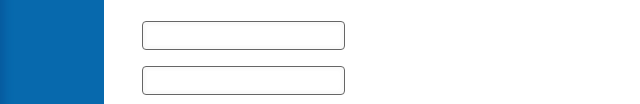
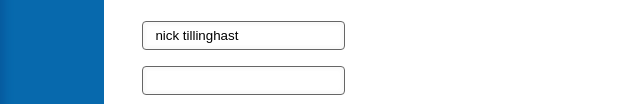
Before and after one commit to NickTillinghast/JQuery, a plain HTML site: page base/index.html in a window 1280 px wide. Shown: the part 663-767 px from the top of the page, 0-640 px from the left. Drawn offline with nearby package versions, Linux system fonts and the light colour scheme.

Commit message:
lesson 25

```diff
--- a/base/index.html
+++ b/base/index.html
@@ -63,7 +63,9 @@
         </li>
       </ul>
       <form action="">
-        <input type="text" /><br />
+        <input type="text" value="peter" /><br />
+        <input type="password" /><br />
+        <input type="range" min="1" max="10" value="7" />
         <input type="email" /><br />
         <input type="checkbox" name="cb" checked /><label for="cb"
           >Check Me</label
--- a/base/js/script.js
+++ b/base/js/script.js
@@ -145,6 +145,13 @@ $(function () {
   // console.log(specialLink.attr("title"))
   // specialLink.attr("href", "http://linkedin.com")
 
-  var checkbox = $("input:checkbox");
-  console.log(checkbox.prop("checked"))
+  // var checkbox = $("input:checkbox");
+  // console.log(checkbox.prop("checked"))
+
+  var textInput = $("input:text");
+  textInput.val("nick tillinghast")
+  console.log(textInput.val());
+  var rangeInput = $("input[type='range']");
+  console.log(rangeInput.val());
+
 })
```
